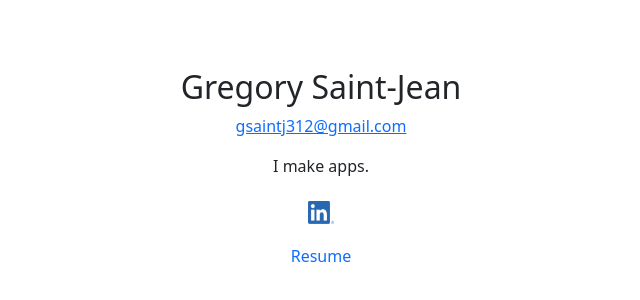
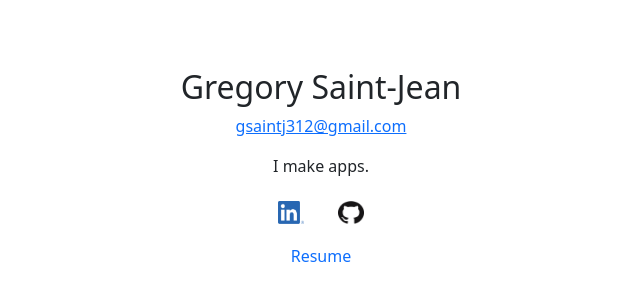
Before and after one commit to GregSaintJean/professional, a plain HTML site: page index.html in a window 1280 px wide. Shown: the part 132-432 px from the top of the page, without its empty margins (319-959 px from the left). Drawn offline with nearby package versions, Linux system fonts and the light colour scheme.

Commit message:
Added github profile.

```diff
--- a/css/index.css
+++ b/css/index.css
@@ -13,6 +13,7 @@ body {
     list-style-type: none;
     display: flex;
     padding: 0;
+    width: 120px;
     margin: 20px auto;
 }
 
@@ -25,7 +26,12 @@ body {
     text-decoration: none;
 }
 
-#title ul li a img{
+#linkedin{
     width: 26px;
     height: 23px;
 }
+
+#github{
+    width: 26px;
+    height: 23px;
+}
--- a/index.html
+++ b/index.html
@@ -14,7 +14,8 @@
                 <p><a href="mailto:gsaintj312@gmail.com">gsaintj312@gmail.com</a></p>
                 <p>I make apps.</p>
                 <ul>
-                    <li><a href="https://www.linkedin.com/in/gregorysaintjean"><img src="./img/linkedin.png"></a></li>
+                    <li><a href="https://www.linkedin.com/in/gregorysaintjean"><img src="./img/linkedin.png" id="linkedin"></a></li>
+                    <li><a href="https://github.com/GregSaintJean"><img src="./img/github.png" id="github"></a></li>
                 </ul>
                 <ul>
                     <li><a href="./resume.html">Resume</li></a>
```
Also changed, not shown: img/github.png (added).
